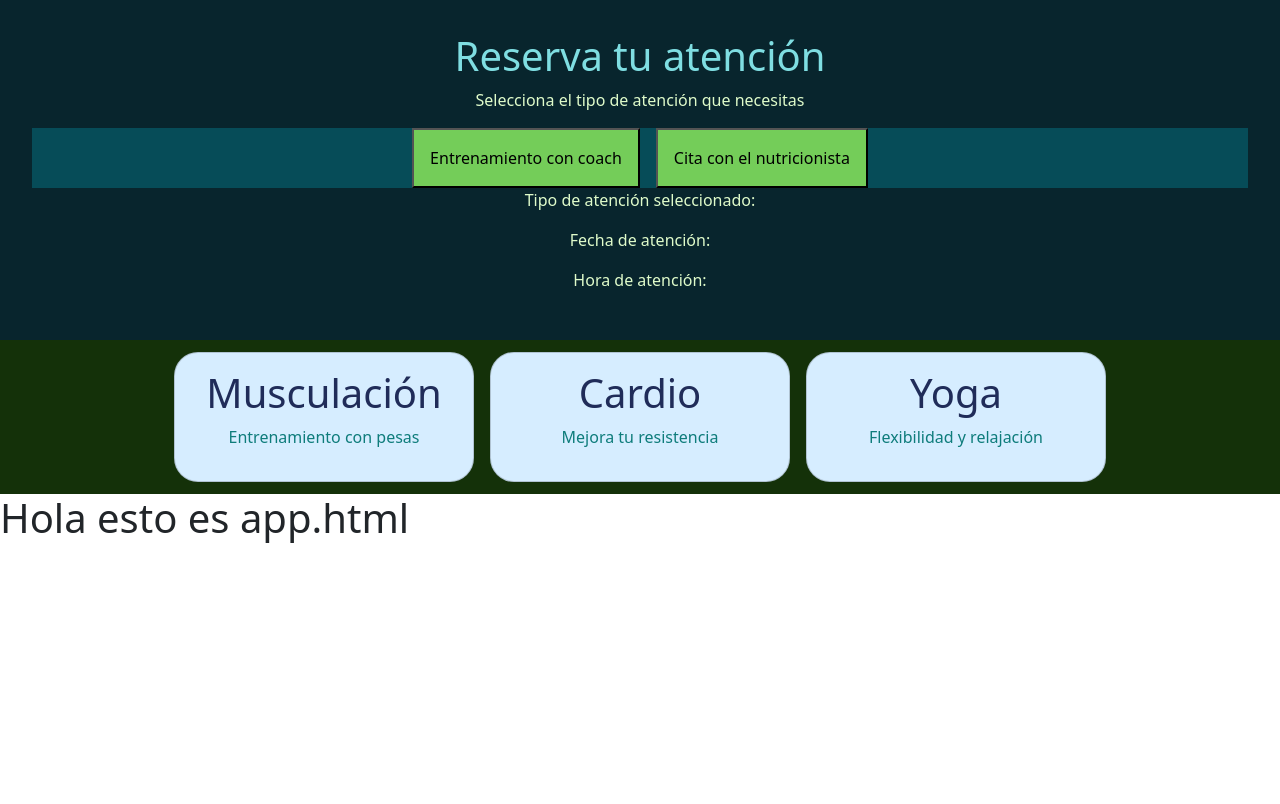
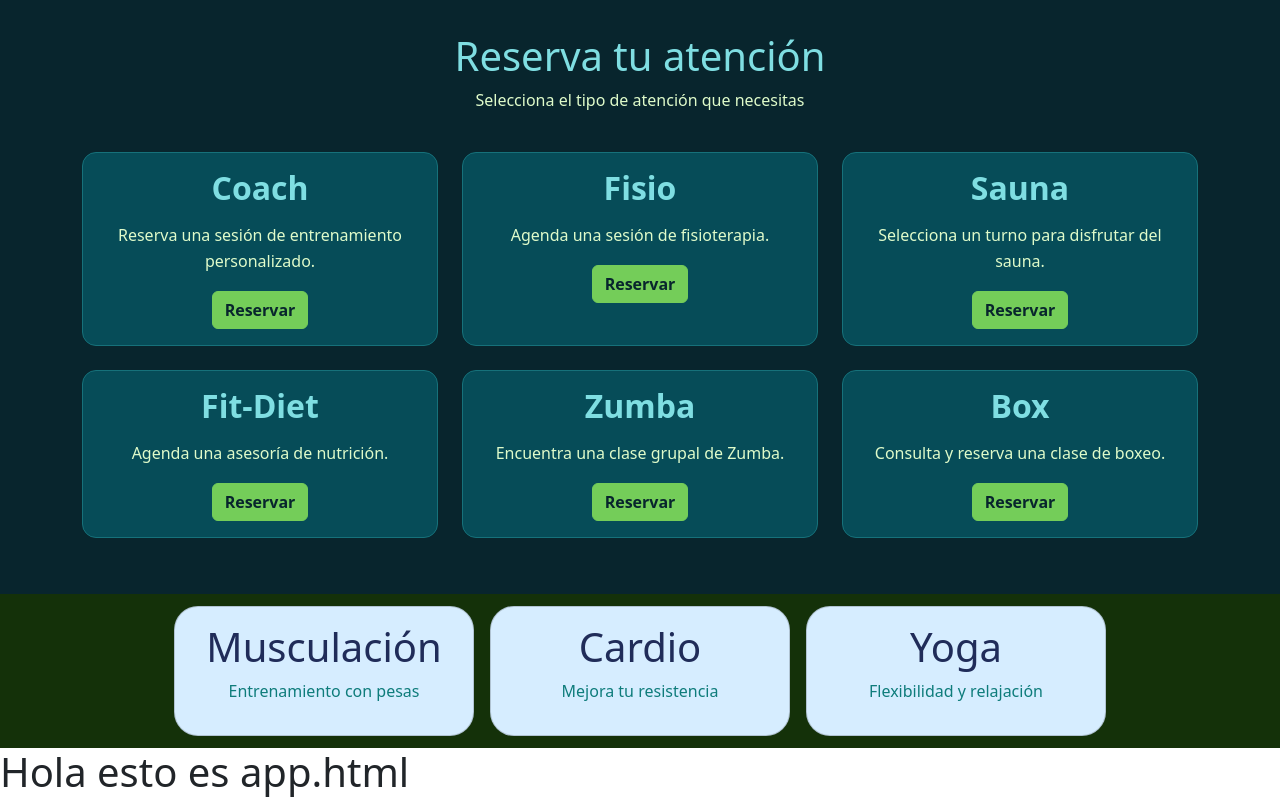
Before and after one commit to kendarg/ProyectoGym, an Angular app: page /reservas in a window 1280 px wide. Built offline with nearby package versions, Linux system fonts and the light colour scheme.

Commit message:
prototipo cards servicios de las reservas

```diff
--- a/src/app/features/booking/booking.css
+++ b/src/app/features/booking/booking.css
@@ -86,3 +86,40 @@
     color: #DFFBCA;
     overflow-wrap: anywhere;
 }
+
+/* Tarjetas de servicios */
+.booking-container .card {
+    background-color: #064C58;
+    color: #DFFBCA;
+    border: 1px solid #16717A;
+    border-radius: 14px;
+    transition: transform 0.2s ease, box-shadow 0.2s ease;
+}
+
+.booking-container .card:hover {
+    transform: translateY(-4px);
+    box-shadow: 0 8px 20px rgba(0, 0, 0, 0.2);
+}
+
+.booking-container .card-title {
+    color: #7FDEE2;
+    font-weight: 700;
+    margin-bottom: 1rem;
+}
+
+.booking-container .card-text {
+    color: #DFFBCA;
+    line-height: 1.6;
+}
+
+.booking-container .card .btn-success {
+    background-color: #74CD59;
+    border-color: #74CD59;
+    color: #08252D;
+    font-weight: 600;
+}
+
+.booking-container .card .btn-success:hover {
+    background-color: #5DBB43;
+    border-color: #5DBB43;
+}
--- a/src/app/features/booking/booking.html
+++ b/src/app/features/booking/booking.html
@@ -1,23 +1,105 @@
 <section class="booking-container">
     <h1>Reserva tu atención</h1>
     <p>Selecciona el tipo de atención que necesitas</p>
-    <div class="booking-options">
-        <button type="button" (click)="tipoAtencion = 'coach'; limpiarConfirmacion()">Entrenamiento con coach</button>
-        <button type="button" (click)="tipoAtencion = 'nutricionista'; limpiarConfirmacion()">Cita con el nutricionista</button>
+    <div class="container py-4">
+        <div class="row g-4">
+
+            <div class="col-12 col-md-6 col-lg-4">
+                <div class="card h-100">
+                    <div class="card-body">
+                        <h2 class="card-title">Coach</h2>
+                        <p class="card-text">Reserva una sesión de entrenamiento personalizado.</p>
+                        <button type="button" class="btn btn-success"
+                            (click)="tipoAtencion = 'coach'; limpiarConfirmacion()">
+                            Reservar
+                        </button>
+                    </div>
+                </div>
+            </div>
+
+            <div class="col-12 col-md-6 col-lg-4">
+                <div class="card h-100">
+                    <div class="card-body">
+                        <h2 class="card-title">Fisio</h2>
+                        <p class="card-text">Agenda una sesión de fisioterapia.</p>
+                        <button type="button" class="btn btn-success"
+                            (click)="tipoAtencion = 'fisio'; limpiarConfirmacion()">
+                            Reservar
+                        </button>
+                    </div>
+                </div>
+            </div>
+
+            <div class="col-12 col-md-6 col-lg-4">
+                <div class="card h-100">
+                    <div class="card-body">
+                        <h2 class="card-title">Sauna</h2>
+                        <p class="card-text">Selecciona un turno para disfrutar del sauna.</p>
+                        <button type="button" class="btn btn-success"
+                            (click)="tipoAtencion = 'sauna'; limpiarConfirmacion()">
+                            Reservar
+                        </button>
+                    </div>
+                </div>
+            </div>
+
+            <div class="col-12 col-md-6 col-lg-4">
+                <div class="card h-100">
+                    <div class="card-body">
+                        <h2 class="card-title">Fit-Diet</h2>
+                        <p class="card-text">Agenda una asesoría de nutrición.</p>
+                        <button type="button" class="btn btn-success"
+                            (click)="tipoAtencion = 'fit-diet'; limpiarConfirmacion()">
+                            Reservar
+                        </button>
+                    </div>
+                </div>
+            </div>
+
+            <div class="col-12 col-md-6 col-lg-4">
+                <div class="card h-100">
+                    <div class="card-body">
+                        <h2 class="card-title">Zumba</h2>
+                        <p class="card-text">Encuentra una clase grupal de Zumba.</p>
+                        <button type="button" class="btn btn-success"
+                            (click)="tipoAtencion = 'zumba'; limpiarConfirmacion()">
+                            Reservar
+                        </button>
+                    </div>
+                </div>
+            </div>
+
+            <div class="col-12 col-md-6 col-lg-4">
+                <div class="card h-100">
+                    <div class="card-body">
+                        <h2 class="card-title">Box</h2>
+                        <p class="card-text">Consulta y reserva una clase de boxeo.</p>
+                        <button type="button" class="btn btn-success"
+                            (click)="tipoAtencion = 'box'; limpiarConfirmacion()">
+                            Reservar
+                        </button>
+                    </div>
+                </div>
+            </div>
+        </div>
     </div>
-    <p>Tipo de atención seleccionado: {{tipoAtencion}}</p>
-    <p>Fecha de atención: {{fechaReserva}}</p>
-    <p>Hora de atención: {{horaReserva}}</p>
 </section>
 
 @if (tipoAtencion !== '') {
-
 <section class="booking-form">
     <h2>
         @if (tipoAtencion === 'coach') {
-        Reserva tu entrenamiento con coach
-        } @else {
-        Agenda tu cita con el nutricionista
+        Reserva tu entrenamiento con Coach
+        } @else if (tipoAtencion === 'fisio') {
+        Agenda tu cita de Fisio
+        } @else if (tipoAtencion === 'sauna') {
+        Reserva tu turno de Sauna
+        } @else if (tipoAtencion === 'fit-diet') {
+        Agenda tu cita de Comida Saludable
+        } @else if (tipoAtencion === 'zumba') {
+        Reserva tu clase de Zumba
+        } @else if (tipoAtencion === 'box') {
+        Reserva tu clase de Box
         }
     </h2>
 
@@ -26,12 +108,14 @@
     <form #formularioReserva="ngForm" (ngSubmit)="confirmarReserva()">
         <div class="form-field">
             <label for="fecha">Fecha de la reserva</label>
-            <input type="date" id="fecha" name="fecha" [min]="fechaMinima" [(ngModel)]="fechaReserva" (ngModelChange)="limpiarConfirmacion()" required />
+            <input type="date" id="fecha" name="fecha" [min]="fechaMinima" [(ngModel)]="fechaReserva"
+                (ngModelChange)="limpiarConfirmacion()" required />
         </div>
 
         <div class="form-field">
             <label for="hora">Hora de la reserva</label>
-            <input type="time" id="hora" name="hora" [(ngModel)]="horaReserva" (ngModelChange)="limpiarConfirmacion()" required />
+            <input type="time" id="hora" name="hora" [(ngModel)]="horaReserva" (ngModelChange)="limpiarConfirmacion()"
+                required />
         </div>
 
         <button type="submit" [disabled]="formularioReserva.invalid">
@@ -39,11 +123,10 @@
         </button>
     </form>
 
-@if (mensajeConfirmacion !== '') {
+    @if (mensajeConfirmacion !== '') {
     <p class="confirmation-message">
         {{ mensajeConfirmacion }}
     </p>
-}
-
+    }
 </section>
 }
```
